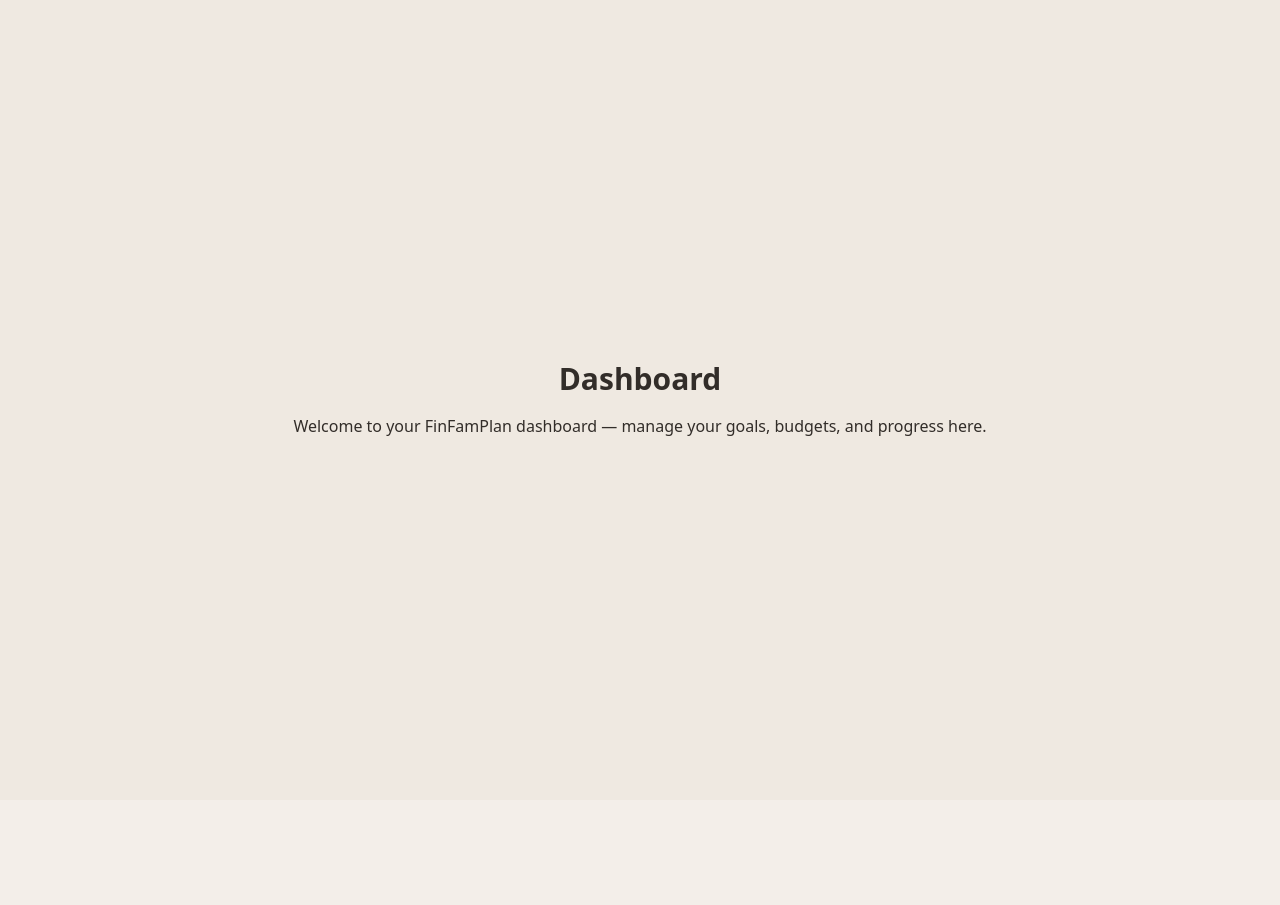
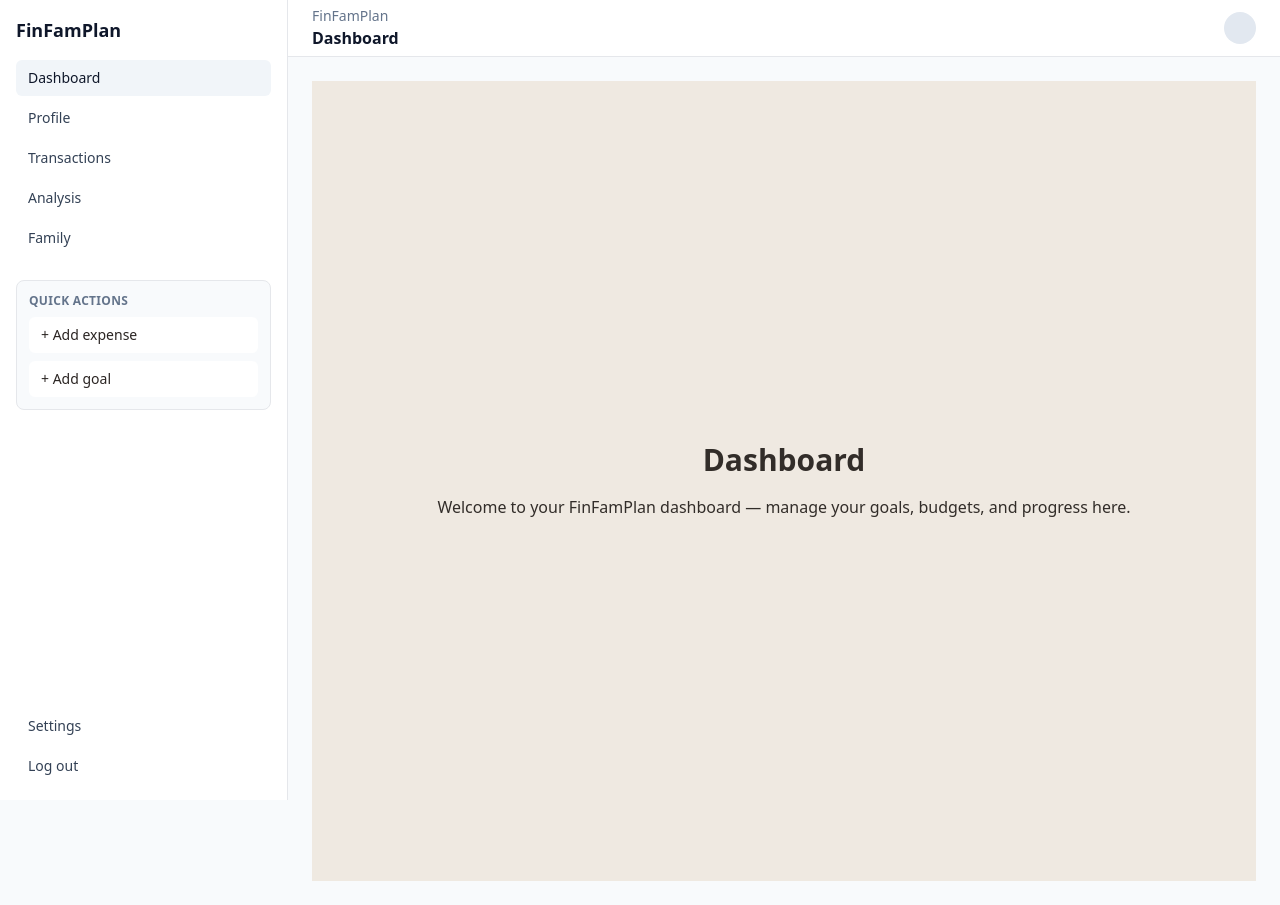
Before and after one commit to H-CHAOUAT/RNCP-Projet, a React (Vite) app in the folder frontend/: page /dashboard in a window 1280 px wide. Before the commit the page ends 800 px from the top, so only its background shows below. Built offline with nearby package versions, Linux system fonts and the light colour scheme.

Commit message:
feat/sidebar-layout is finished

```diff
--- a/frontend/src/App.jsx
+++ b/frontend/src/App.jsx
@@ -2,19 +2,32 @@ import { BrowserRouter as Router, Routes, Route } from "react-router-dom";
 import AuthPage from "./pages/AuthPage";
 import WelcomePage from "./pages/WelcomePage";
 import DashboardPage from "./pages/DashboardPage";
-import Signup from "./components/organisms/SignupForm";
-import LoginForm from "./components/organisms/LoginForm";
-import SignupForm from "./components/organisms/SignupForm";
+import ProfilePage from "./pages/ProfilePage";
+import AppLayout from "./layouts/AppLayout";
 
 export default function App() {
     return (
         <Router>
             <Routes>
+
                 <Route path="/" element={<AuthPage />} />
                 <Route path="/login" element={<AuthPage />} />
                 <Route path="/signup" element={<AuthPage />} />
+
+
                 <Route path="/welcome" element={<WelcomePage />} />
-                <Route path="/dashboard" element={<DashboardPage />} />
+
+
+                <Route element={<AppLayout />}>
+                    <Route path="/dashboard" element={<DashboardPage />} />
+                    <Route path="/profile" element={<ProfilePage />} />
+
+
+                    <Route path="/transactions" element={<div>Transactions</div>} />
+                    <Route path="/analysis" element={<div>Analysis</div>} />
+                    <Route path="/family" element={<div>Family</div>} />
+                    <Route path="/settings" element={<div>Settings</div>} />
+                </Route>
             </Routes>
         </Router>
     );
--- a/frontend/src/components/organisms/Sidebar.jsx
+++ b/frontend/src/components/organisms/Sidebar.jsx
@@ -0,0 +1,94 @@
+import { NavLink, useNavigate } from "react-router-dom";
+
+const base =
+    "flex items-center gap-3 rounded-md px-3 py-2 text-sm transition";
+const inactive = "text-slate-700 hover:bg-slate-100";
+const active = "bg-slate-100 text-slate-900 font-medium";
+
+export default function Sidebar({ open, onClose }) {
+    const navigate = useNavigate();
+
+    const handleLogout = () => {
+        navigate("/");
+    };
+
+    const linkClass = ({ isActive }) => `${base} ${isActive ? active : inactive}`;
+
+    return (
+        <aside
+            className={[
+                "fixed left-0 top-0 z-50 h-screen w-72 border-r bg-white",
+                "md:sticky md:z-10",
+                open ? "translate-x-0" : "-translate-x-full md:translate-x-0",
+                "transition-transform duration-200",
+            ].join(" ")}
+            aria-label="Sidebar"
+        >
+            <div className="flex h-full flex-col p-4">
+                {/* Brand */}
+                <div className="mb-4 flex items-center justify-between">
+                    <div className="text-lg font-bold text-slate-900">FinFamPlan</div>
+
+                    <button
+                        className="rounded-md p-2 hover:bg-slate-100 md:hidden"
+                        onClick={onClose}
+                        aria-label="Close sidebar"
+                    >
+                        ✕
+                    </button>
+                </div>
+
+                {/* Navigation */}
+                <nav className="space-y-1">
+                    <NavLink to="/dashboard" className={linkClass} onClick={onClose}>
+                        Dashboard
+                    </NavLink>
+
+                    <NavLink to="/profile" className={linkClass} onClick={onClose}>
+                        Profile
+                    </NavLink>
+
+                    {/* placeholders so you can add later */}
+                    <NavLink to="/transactions" className={linkClass} onClick={onClose}>
+                        Transactions
+                    </NavLink>
+
+                    <NavLink to="/analysis" className={linkClass} onClick={onClose}>
+                        Analysis
+                    </NavLink>
+
+                    <NavLink to="/family" className={linkClass} onClick={onClose}>
+                        Family
+                    </NavLink>
+                </nav>
+
+                <div className="mt-6 rounded-lg border bg-slate-50 p-3">
+                    <div className="mb-2 text-xs font-semibold uppercase tracking-wide text-slate-500">
+                        Quick actions
+                    </div>
+                    <div className="space-y-2">
+                        <button className="w-full rounded-md bg-white px-3 py-2 text-left text-sm hover:bg-slate-100">
+                            + Add expense
+                        </button>
+                        <button className="w-full rounded-md bg-white px-3 py-2 text-left text-sm hover:bg-slate-100">
+                            + Add goal
+                        </button>
+                    </div>
+                </div>
+
+                <div className="mt-auto space-y-1 pt-6">
+                    <NavLink to="/settings" className={linkClass} onClick={onClose}>
+                        Settings
+                    </NavLink>
+
+                    <button
+                        className={`${base} w-full ${inactive}`}
+                        onClick={handleLogout}
+                    >
+                        Log out
+                    </button>
+                </div>
+            </div>
+        </aside>
+    );
+}
--- a/frontend/src/components/organisms/Topbar.jsx
+++ b/frontend/src/components/organisms/Topbar.jsx
@@ -0,0 +1,27 @@
+export default function Topbar({ onMenuClick }) {
+    return (
+        <header className="sticky top-0 z-30 border-b bg-white">
+            <div className="flex h-14 items-center gap-3 px-4 md:px-6">
+                {/* Burger button only on mobile */}
+                <button
+                    className="inline-flex items-center justify-center rounded-md p-2 hover:bg-slate-100 md:hidden"
+                    onClick={onMenuClick}
+                    aria-label="Open menu"
+                >
+                    ☰
+                </button>
+
+                <div className="min-w-0">
+                    <div className="truncate text-sm text-slate-500">FinFamPlan</div>
+                    <div className="truncate text-base font-semibold text-slate-900">
+                        Dashboard
+                    </div>
+                </div>
+
+                <div className="ml-auto flex items-center gap-2">
+                    <div className="h-8 w-8 rounded-full bg-slate-200" />
+                </div>
+            </div>
+        </header>
+    );
+}
--- a/frontend/src/layouts/AppLayout.jsx
+++ b/frontend/src/layouts/AppLayout.jsx
@@ -0,0 +1,39 @@
+import { useEffect, useState } from "react";
+import { Outlet } from "react-router-dom";
+import Sidebar from "../components/organisms/Sidebar";
+import Topbar from "../components/organisms/Topbar";
+
+export default function AppLayout() {
+    const [isSidebarOpen, setIsSidebarOpen] = useState(false);
+
+    useEffect(() => {
+        const onKeyDown = (e) => {
+            if (e.key === "Escape") setIsSidebarOpen(false);
+        };
+        window.addEventListener("keydown", onKeyDown);
+        return () => window.removeEventListener("keydown", onKeyDown);
+    }, []);
+
+    return (
+        <div className="min-h-screen bg-slate-50">
+            {isSidebarOpen && (
+                <button
+                    aria-label="Close sidebar overlay"
+                    className="fixed inset-0 z-40 bg-black/40 md:hidden"
+                    onClick={() => setIsSidebarOpen(false)}
+                />
+            )}
+
+            <div className="flex">
+                <Sidebar open={isSidebarOpen} onClose={() => setIsSidebarOpen(false)} />
+
+                <div className="flex min-w-0 flex-1 flex-col">
+                    <Topbar onMenuClick={() => setIsSidebarOpen((v) => !v)} />
+                    <main className="min-w-0 p-4 md:p-6">
+                        <Outlet />
+                    </main>
+                </div>
+            </div>
+        </div>
+    );
+}
--- a/frontend/src/pages/ProfilePage.jsx
+++ b/frontend/src/pages/ProfilePage.jsx
@@ -0,0 +1,8 @@
+export default function ProfilePage() {
+    return (
+        <div className="rounded-lg border bg-white p-6">
+            <h1 className="text-xl font-semibold">Profile</h1>
+            <p className="mt-2 text-slate-600">Profile page (coming soon).</p>
+        </div>
+    );
+}
--- a/package.json
+++ b/package.json
@@ -1,5 +1,6 @@
 {
   "dependencies": {
+    "lucide-react": "^0.561.0",
     "react-router-dom": "^7.9.4"
   }
 }
```
Also changed, not shown: 1 other file (tests, documents, lock files or other folders).
